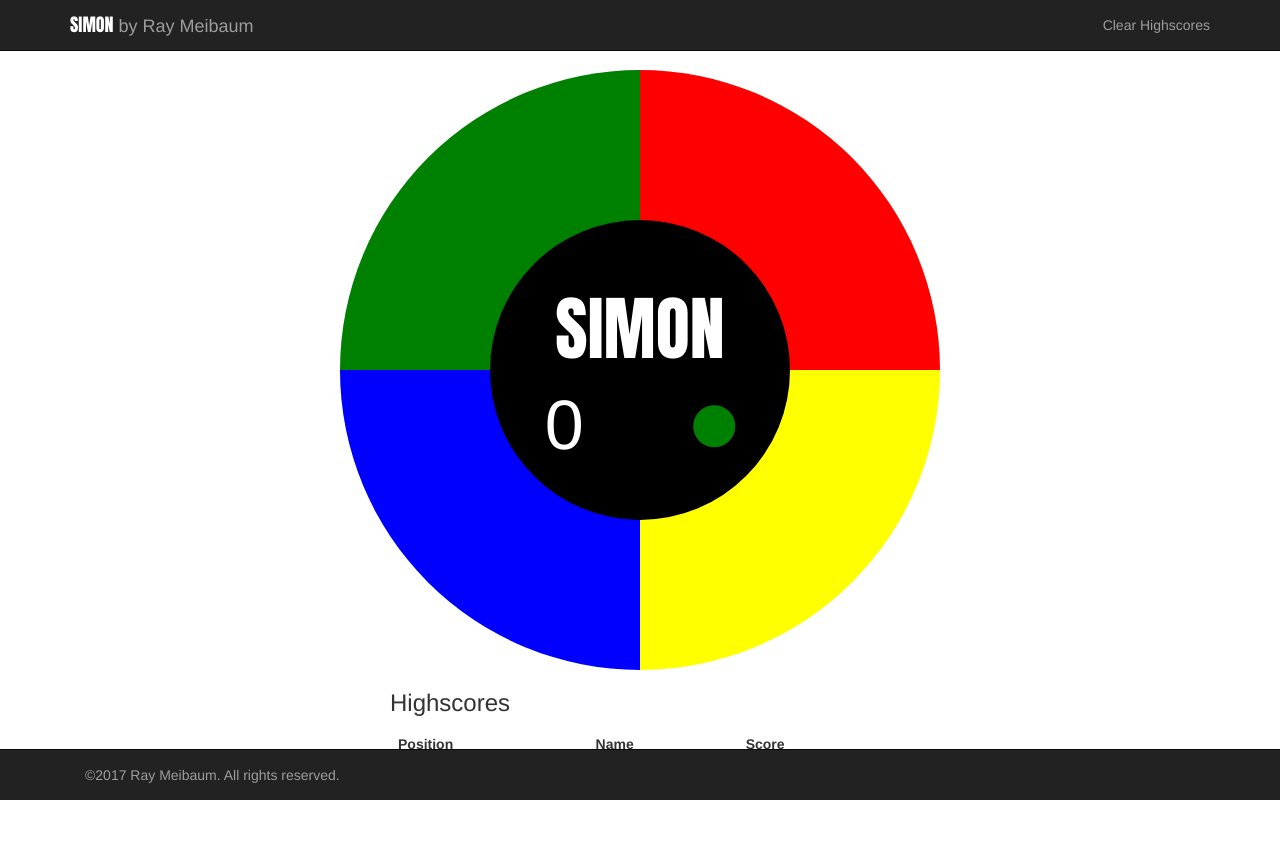
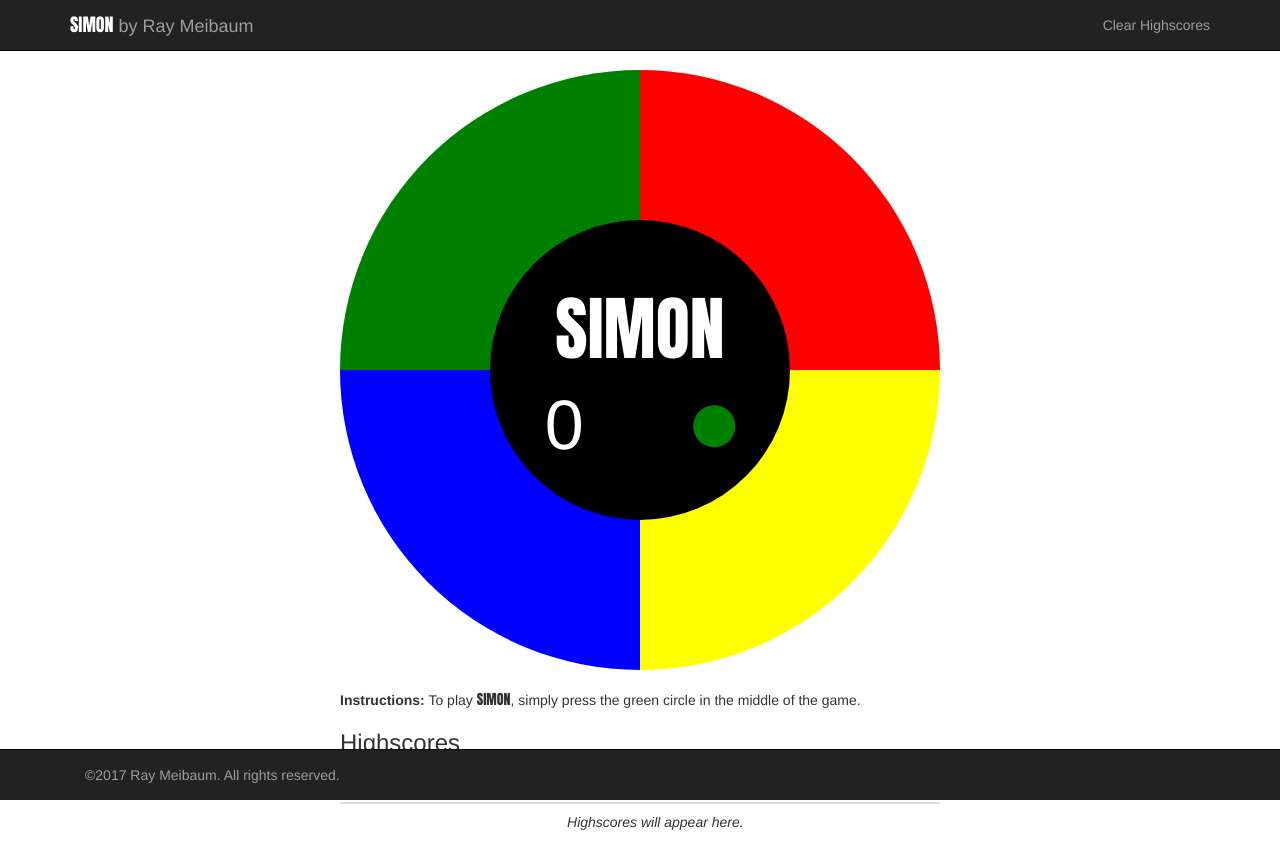
Before and after one commit to raymeibaum/simon, a plain HTML site: page index.html in a window 1280 px wide. Drawn offline with nearby package versions, Linux system fonts and the light colour scheme.

Commit message:
add instructions, default highscore text

```diff
--- a/css/style.css
+++ b/css/style.css
@@ -33,9 +33,9 @@ div.center-controls {
   justify-content: space-around;
   align-items: center;
 }
-div.highscores-container {
+div.below-game-container {
   margin: 0 auto;
-  max-width: 500px;
+  max-width: 600px;
 }
 div.box {
   position: absolute;
@@ -66,11 +66,12 @@ div#yellow.box {
   border-bottom-right-radius: 100%;
   background: yellow;
 }
-
+.logo {
+  font-family: 'Anton', sans-serif;
+}
 h1.logo {
   text-align: center;
   color: white;
-  font-family: 'Anton', sans-serif;
   margin-bottom: 0;
 }
 h1.logo#big-simon-logo {
@@ -81,9 +82,8 @@ h1.logo#small-simon-logo {
   font-size: 3em;
   padding-top: 20px;
 }
-span#navbar-logo {
+span.logo#navbar-logo {
   color: white;
-  font-family: 'Anton', sans-serif;
 }
 i.start {
   color: green;
--- a/index.html
+++ b/index.html
@@ -22,7 +22,7 @@
             <span class="icon-bar"></span>
             <span class="icon-bar"></span>
           </button>
-        <a class="navbar-brand" href="https://raymeibaum.github.io"><span id="navbar-logo">SIMON</span> by Ray Meibaum</a>
+        <a class="navbar-brand" href="https://raymeibaum.github.io"><span class="logo" id="navbar-logo">SIMON</span> by Ray Meibaum</a>
       </div>
       <div id="navbar" class="navbar-collapse collapse">
         <ul class="nav navbar-nav navbar-right">
@@ -51,7 +51,8 @@
         </div>
       </div>
     </div>
-    <div class="highscores-container">
+    <div class="below-game-container">
+      <p><strong>Instructions:</strong> To play <span class="logo" id="instructions-logo">SIMON</span>, simply press the green circle in the middle of the game.</p>
       <h3>Highscores</h3>
       <table class="table">
         <thead>
@@ -63,9 +64,9 @@
         </thead>
         <tbody id="highscores">
           <tr>
-            <td>1</td>
-            <td>Matt</td>
-            <td>13</td>
+            <td></td>
+            <td><p class="text-center"><em>Highscores will appear here.</em></p></td>
+            <td></td>
           </tr>
         </tbody>
       </table>
```
